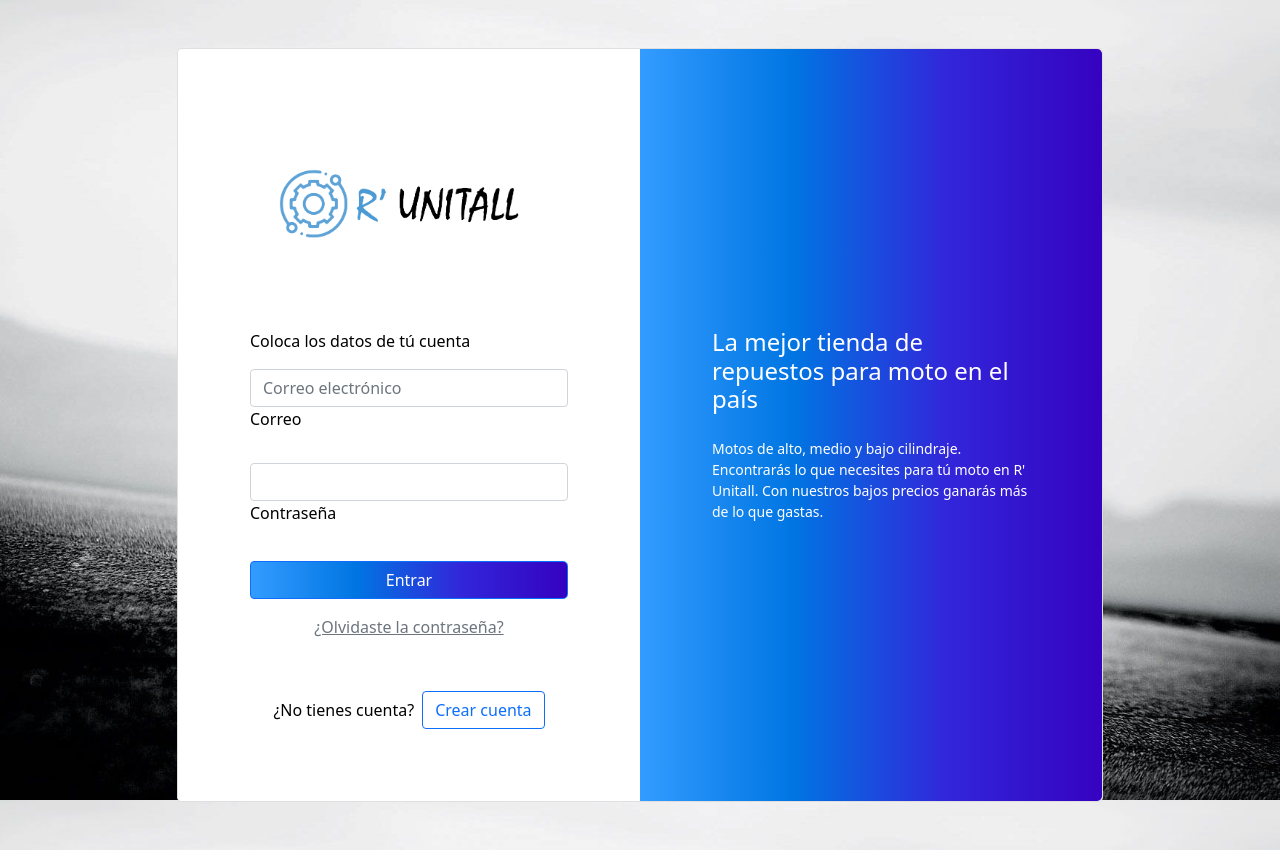
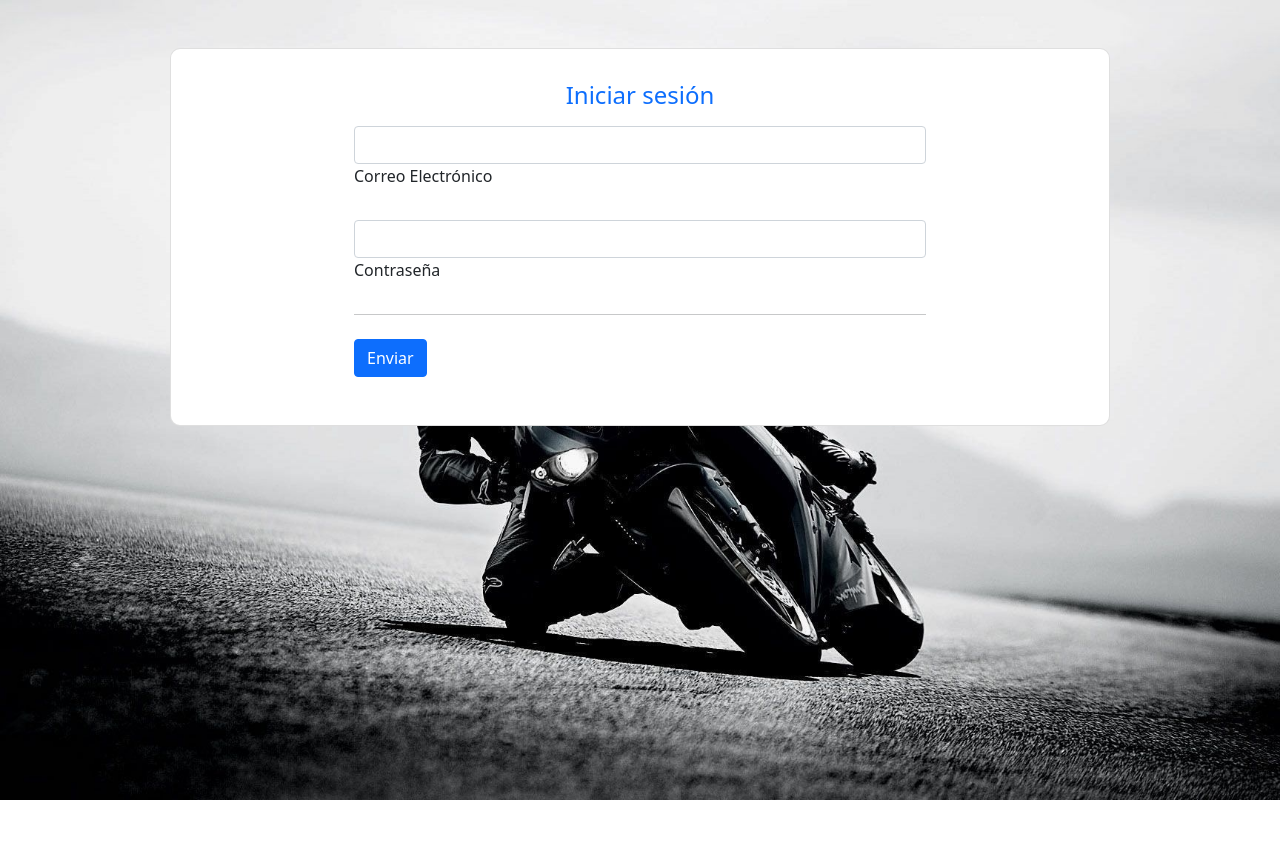
Before and after one commit to PUFFY0RAPTOR/Run_Django, a Django app: page /run/loginForm/ in a window 1280 px wide. After the commit the page ends 800 px from the top, so only its background shows below. Run offline with Django 4.2, Linux system fonts and the light colour scheme; some libraries are stand-ins or nearby versions.

Commit message:
login, y views

```diff
--- a/paginaWeb/templates/run/base.html
+++ b/paginaWeb/templates/run/base.html
@@ -33,7 +33,7 @@
 </head>
 
 
-<body onload="interface()">
+<body>
 
     {% block header %}
         <div>
@@ -465,7 +465,7 @@
         </div>
         <div class="offcanvas-body">
             <div>
-              {% if request.session.carrito.nombre_producto %}
+              {% if request.session.carrito %}
                   <h4>Hay productos ({{ request.session.carrito }})</h4>
               {% else %}
                   <h4>No hay productos en el carrito...</h4>
--- a/paginaWeb/templates/run/login/login.html
+++ b/paginaWeb/templates/run/login/login.html
@@ -1,67 +1,37 @@
 {% extends 'run/base.html' %}{% load static %}
 {% block tituloPage %} Login {% endblock %}
+
 {% block body %}
 
-    {# Hola quitar los bloques de header y motos arregla el error de la barra de navegacion en el login, aqui hay que restringir la barra de navegacion #}
     {% block header %}{% endblock  %}
 
-    <section class="h-100 gradient-form" style="background-color: #eee;">
-        <div class="container py-5 h-100">
-          <div class="row d-flex justify-content-center align-items-center h-100">
-            <div class="col-xl-10">
-              <div class="card rounded-3 text-black mb-5">
-                <div class="row g-0">
-                  <div class="col-lg-6">
-                    <div class="card-body p-md-5 mx-md-4">
 
-                      <div class="text-center">
-                        <img src="{% static 'run/img/logo.png' %}"
-                          style="width: 300px;" alt="logo">
-                      </div>
-
-                      <form action="{% url 'paginaWeb:login' %}" method="post">
-                        {% csrf_token %}
-                        <p>Coloca los datos de tú cuenta</p>
-
+    <div class="card mb-5 container mt-5 p-3"  style="max-width: 940px; border-radius: 10px; margin-top: 5em;">
+        <div class="row g-0">
+          <div class="col-md-8 mx-auto">
+            <div class="card-body">
+              <h5 class="card-title text-primary h4 text-center">Iniciar sesión</h5>
+              <p class="card-text">
+                <form action="{% url 'paginaWeb:login' %}" method="post">
+                    {% csrf_token %}
+                    <div class="form-floating mb-3">
                         <div class="form-outline mb-4">
-                          <input type="email" id="cor" name="email" class="form-control"
-                            placeholder="Correo electrónico" />
-                          <label class="form-label" for="cor">Correo</label>
+                          <input type="text" class="form-control" name="email" id="floatingInput">
+                            <label for="floatingInput">Correo Electrónico</label>
                         </div>
-
                         <div class="form-outline mb-4">
-                          <input type="password" id="passw" name="passw" class="form-control" />
-                          <label class="form-label" for="passw">Contraseña</label>
+                            <input type="password" class="form-control" name="passw" id="floatingInput">
+                            <label for="floatingInput">Contraseña</label>
                         </div>
-
-                        <div class="text-center pt-1 mb-5 pb-1">
-                          <button class="btn btn-primary btn-block fa-lg gradient-custom-2 mb-3" type="submit">Entrar</button>
-                          <a class="text-muted" href="{% url 'paginaWeb:recuperarContraForm' %}">¿Olvidaste la contraseña?</a>
-                        </div>
-
-                        <div class="d-flex align-items-center justify-content-center pb-4">
-                          <p class="mb-0 me-2">¿No tienes cuenta?</p>
-                          <a type="button" href="{% url 'paginaWeb:registro' %}" class="btn btn-outline-primary">Crear cuenta</a>
-                        </div>
-
-                      </form>
-
                     </div>
-                  </div>
-                  <div class="col-lg-6 d-flex align-items-center gradient-custom-2">
-                    <div class="text-white px-3 py-4 p-md-5 mx-md-4">
-                      <h4 class="mb-4">La mejor tienda de repuestos para moto en el país</h4>
-                      <p class="small mb-0">Motos de alto, medio y bajo cilindraje. Encontrarás lo que necesites
-                        para tú moto en R' Unitall. Con nuestros bajos precios ganarás más de lo que gastas.
-                      </p>
-                    </div>
-                  </div>
-                </div>
-              </div>
+                    <hr class="container mb-4">
+                    <button type="submit" class="btn btn-primary">Enviar</button>
+                </form>
+              </p>
             </div>
           </div>
         </div>
-    </section>
+      </div>
 
     {%block ayuda%}{% endblock %}
 
--- a/paginaWeb/templates/run/login/recuperarContraForm.html
+++ b/paginaWeb/templates/run/login/recuperarContraForm.html
@@ -21,7 +21,7 @@
                     </div>
                     <hr class="container mb-4">
 
-                    <button type="submit" class="btn btn-success">Enviar</button>
+                    <button type="submit" class="btn btn-primary">Enviar</button>
 
                 </form>
               </p>
--- a/paginaWeb/views.py
+++ b/paginaWeb/views.py
@@ -419,7 +419,6 @@ def buscarPersonaEditar(request, id):
 
 
 # Marcas
-
 def marcas(request):
     """Método para acceder a visualizar
     las marcas.
```
